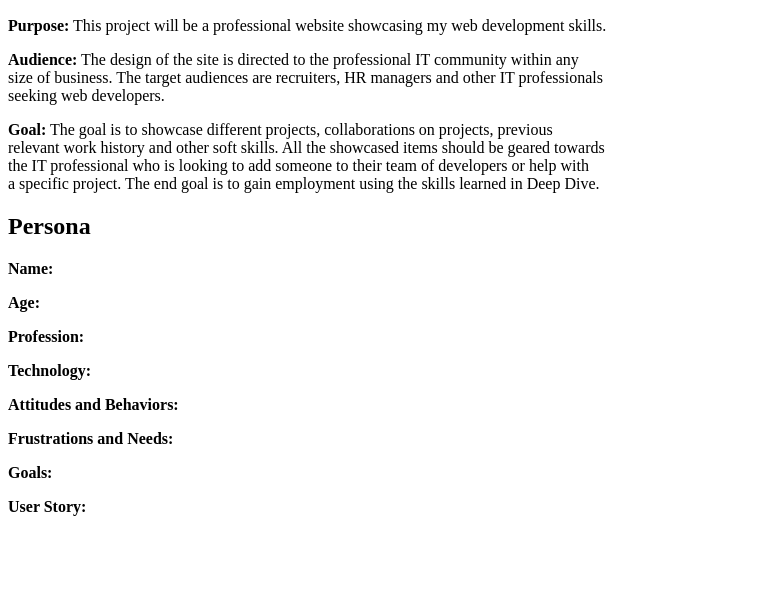
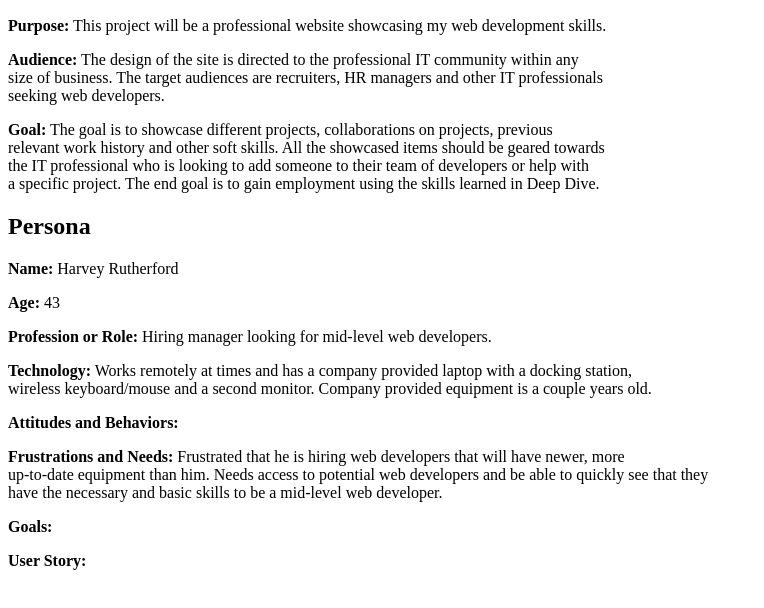
Before and after one commit to BryceRoth22/meet-bryce-roth, a plain HTML site: page public_html/documentation/milestone-1.html in a window 1280 px wide. Shown: the part 110-718 px from the top of the page, without its empty margins (0-764 px from the left). Drawn offline with Linux system fonts and the light colour scheme.

Commit message:
Added more verbiage to the Persona.  Need to complete Attitudes & Behaviors, Goals and User Story.

```diff
--- a/public_html/documentation/milestone-1.html
+++ b/public_html/documentation/milestone-1.html
@@ -11,12 +11,15 @@
     <p><strong>Audience:</strong> The design of the site is directed to the professional IT community within any <br>size of business.  The target audiences are recruiters, HR managers and other IT professionals <br>seeking web developers.</p>
     <p><strong>Goal:</strong> The goal is to showcase different projects, collaborations on projects, previous <br>relevant work history and other soft skills.  All the showcased items should be geared towards <br>the IT professional who is looking to add someone to their team of developers or help with<br> a specific project.  The end goal is to gain employment using the skills learned in Deep Dive.</p>
     <h2>Persona</h2>
-    <p><strong>Name:</strong> </p>
-    <p><strong>Age:</strong> </p>
-    <p><strong>Profession:</strong> </p>
-    <p><strong>Technology:</strong> </p>
+    <p><strong>Name:</strong> Harvey Rutherford</p>
+    <p><strong>Age:</strong> 43</p>
+    <p><strong>Profession or Role:</strong> Hiring manager looking for mid-level web developers.  </p>
+    <p><strong>Technology:</strong> Works remotely at times and has a company provided laptop with a docking station, <br>
+        wireless keyboard/mouse and a second monitor.  Company provided equipment is a couple years old.</p>
     <p><strong>Attitudes and Behaviors:</strong> </p>
-    <p><strong>Frustrations and Needs:</strong> </p>
+    <p><strong>Frustrations and Needs:</strong> Frustrated that he is hiring web developers that will have newer, more <br>
+        up-to-date equipment than him.  Needs access to potential web developers and be able to quickly see that they <br>
+        have the necessary and basic skills to be a mid-level web developer.</p>
     <p><strong>Goals:</strong> </p>
     <p><strong>User Story:</strong> </p>
 </body>
```
